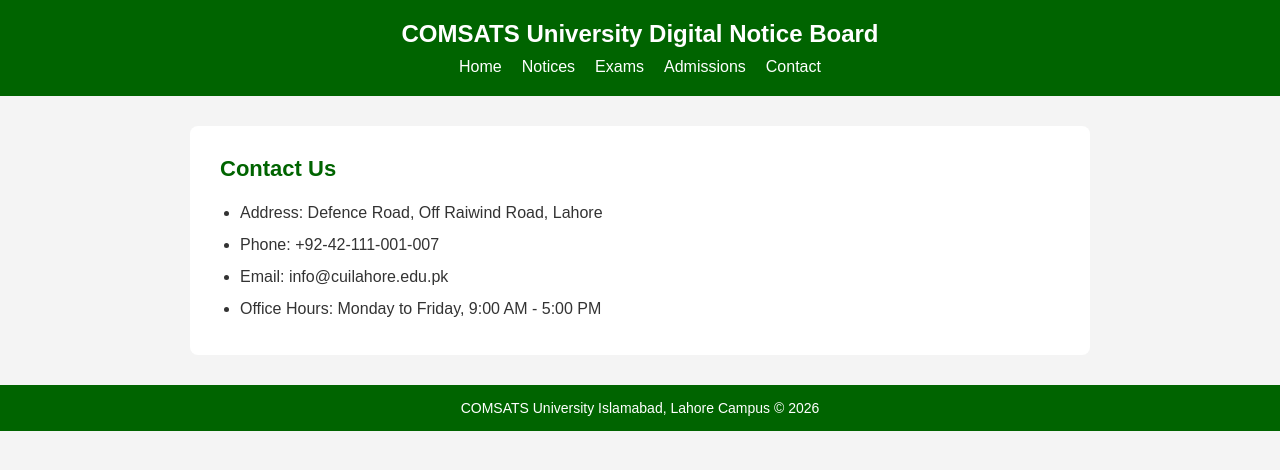
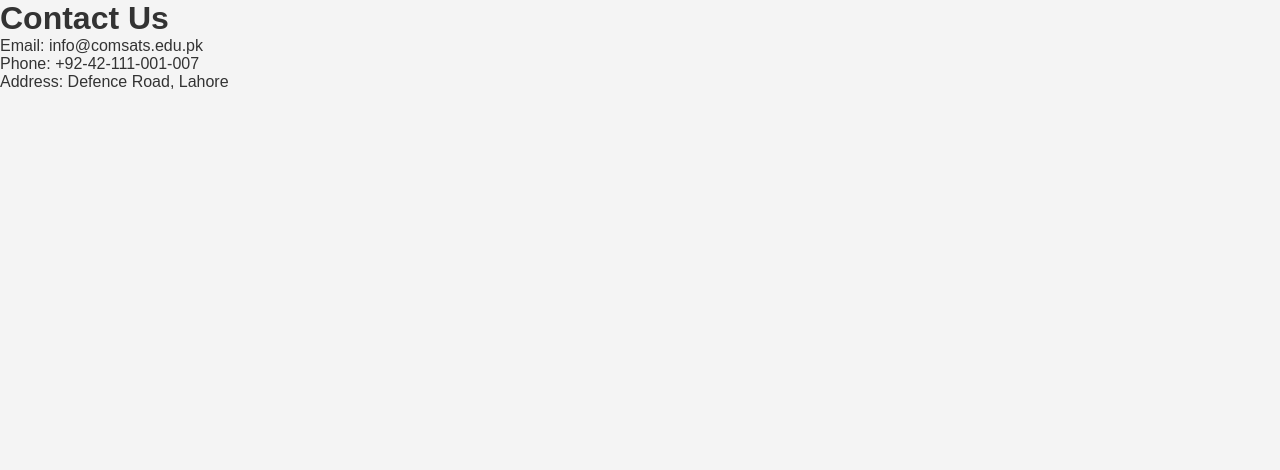
Before and after one commit to fatima-azfarr/uni-notice-board, a website: page src/contact.html in a window 1280 px wide. Drawn offline with Linux system fonts and the light colour scheme.

Commit message:
feat: add contact page

```diff
--- a/src/contact.html
+++ b/src/contact.html
@@ -2,34 +2,15 @@
 <html lang="en">
 <head>
   <meta charset="UTF-8">
-  <meta name="viewport" content="width=device-width, initial-scale=1.0">
-  <title>COMSATS Notice Board - Contact</title>
+  <title>Contact - Uni Notice Board</title>
   <link rel="stylesheet" href="../styles/style.css">
 </head>
 <body>
-  <header>
-    <h1>COMSATS University Digital Notice Board</h1>
-    <nav>
-      <ul>
-        <li><a href="index.html">Home</a></li>
-        <li><a href="notices.html">Notices</a></li>
-        <li><a href="exams.html">Exams</a></li>
-        <li><a href="admissions.html">Admissions</a></li>
-        <li><a href="contact.html">Contact</a></li>
-      </ul>
-    </nav>
-  </header>
-  <main>
-    <h2>Contact Us</h2>
-    <ul>
-      <li>Address: Defence Road, Off Raiwind Road, Lahore</li>
-      <li>Phone: +92-42-111-001-007</li>
-      <li>Email: info@cuilahore.edu.pk</li>
-      <li>Office Hours: Monday to Friday, 9:00 AM - 5:00 PM</li>
-    </ul>
-  </main>
-  <footer>
-    <p>COMSATS University Islamabad, Lahore Campus &copy; 2026</p>
-  </footer>
+  <h1>Contact Us</h1>
+  <ul>
+    <li>Email: info@comsats.edu.pk</li>
+    <li>Phone: +92-42-111-001-007</li>
+    <li>Address: Defence Road, Lahore</li>
+  </ul>
 </body>
 </html>
```
